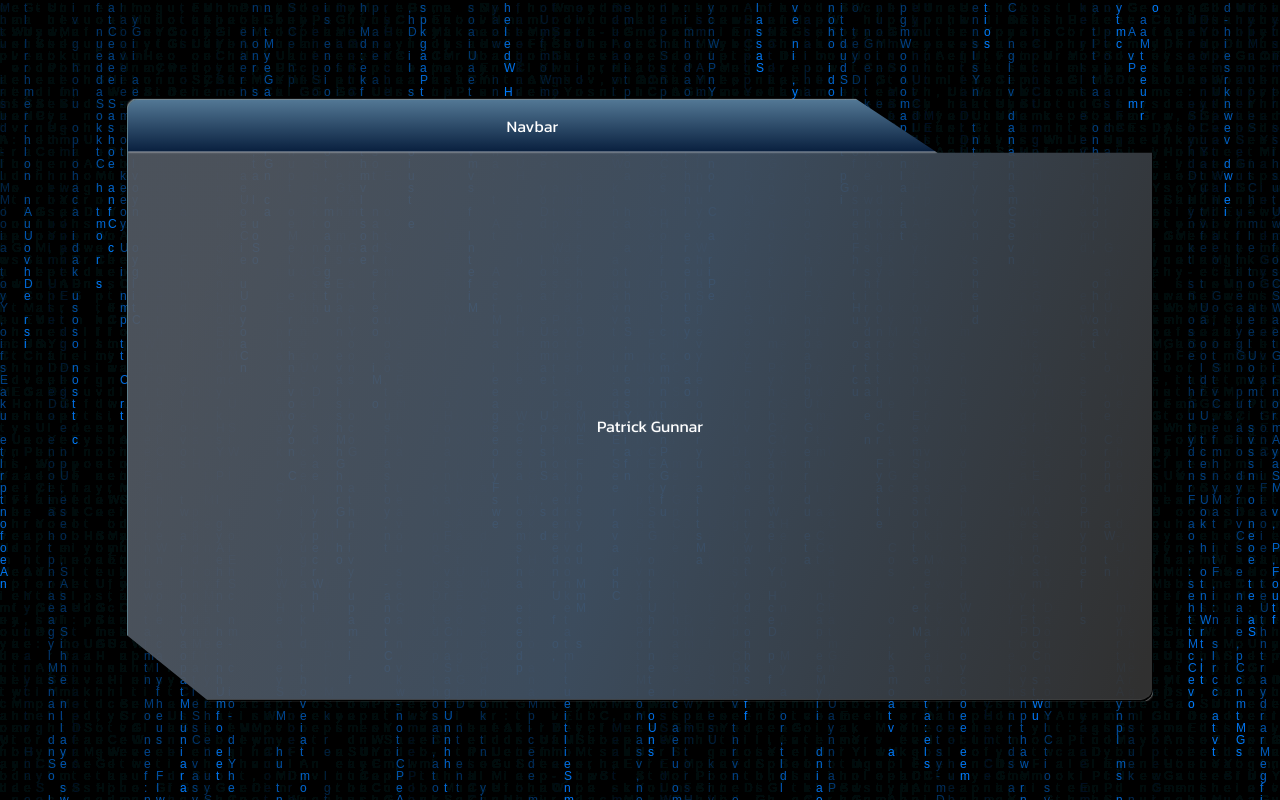
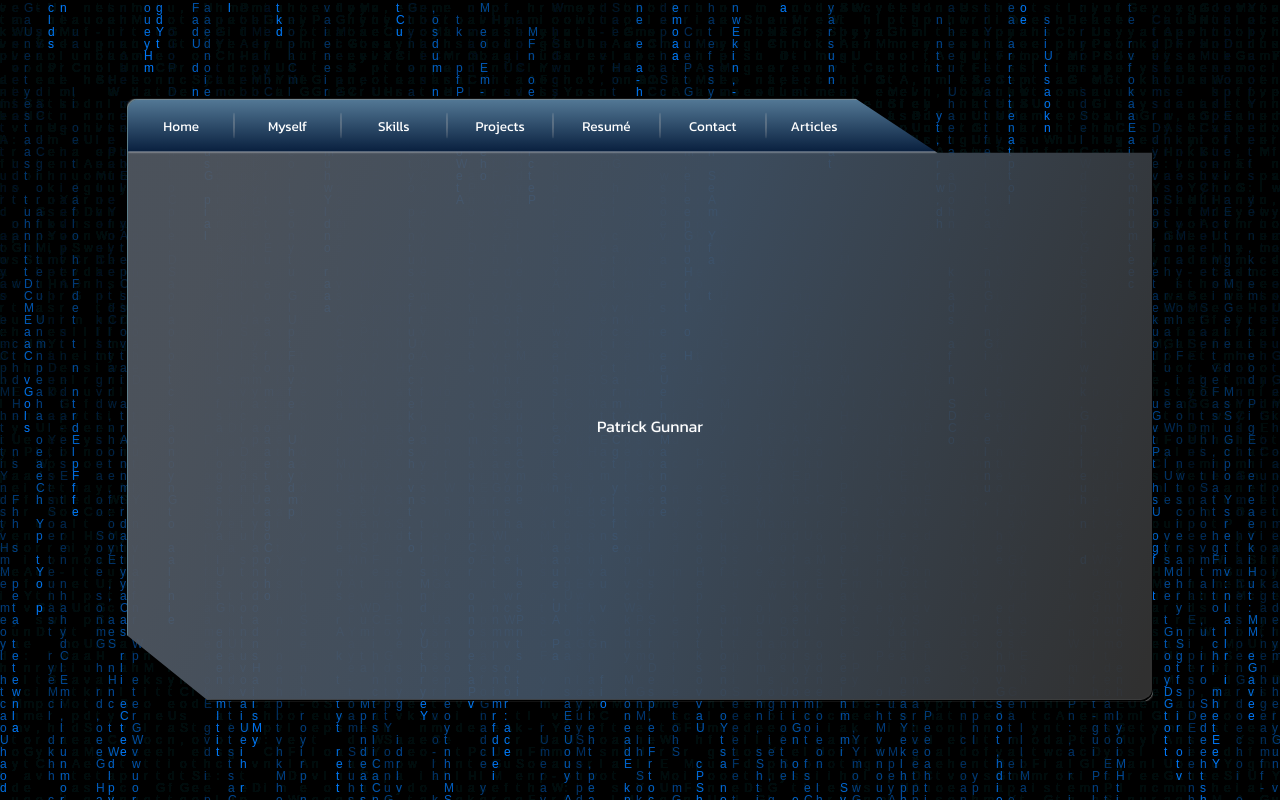
Before and after one commit to patrickgunnar/patrick-gunnar, a Next.js app: page / in a window 1280 px wide. Built offline with nearby package versions, Linux system fonts and the light colour scheme.

Commit message:
feat: added navbar options

```diff
--- a/src/components/navbar/navbar.tsx
+++ b/src/components/navbar/navbar.tsx
@@ -5,20 +5,83 @@ const NavbarContainer = styled.nav`
     background: linear-gradient(to top, var(--background-007) 0%, var(--background-008) 100%);
     filter: drop-shadow(0 0 1px var(--background-006));
 
-    display: flex;
-    justify-content: center;
-    align-items: center;
+    display: grid;
+    grid-template-columns: repeat(auto-fit, minmax(0, calc(92% / 7)));
 
     position: relative;
 
     height: 9%;
     width: 79%;
+
+    > :last-child {
+        padding-right: 75%;
+        width: 160%;
+    }
+`
+
+const NavbarOpt = styled.button`
+    background: transparent;
+    border: none;
+
+    cursor: pointer;
+    color: inherit;
+    font-weight: 400;
+    font-family: inherit;
+    font-size: .85rem;
+
+    position: relative;
+    height: 100%;
+    width: 100%;
+
+    &:hover {
+        background: linear-gradient(
+            109.6deg, var(--background-015) 11.2%, var(--background-014) 51.2%, var(--background-005) 98.6%
+        );
+    }
+
+    &::after {
+        content: " ";
+
+        background: linear-gradient(to bottom, var(--background-009) 0%, var(--background-013) 100%),
+                    radial-gradient(at top center, var(--background-010) 0%, var(--background-010) 120%)
+                    var(--background-011);
+        border: none;
+        border-radius: 100%;
+
+        position: absolute;
+        top: 50%;
+        left: 100%;
+        transform: translate(-50%, -50%);
+
+        height: 50%;
+        width: 1px;
+    }
 `
 
 const Navbar = () => {
     return (
         <NavbarContainer>
-            Navbar
+            <NavbarOpt>
+                Home
+            </NavbarOpt>
+            <NavbarOpt>
+                Myself
+            </NavbarOpt>
+            <NavbarOpt>
+                Skills
+            </NavbarOpt>
+            <NavbarOpt>
+                Projects
+            </NavbarOpt>
+            <NavbarOpt>
+                Resumé
+            </NavbarOpt>
+            <NavbarOpt>
+                Contact
+            </NavbarOpt>
+            <NavbarOpt>
+                Articles
+            </NavbarOpt>
         </NavbarContainer>
     );
 }
```
